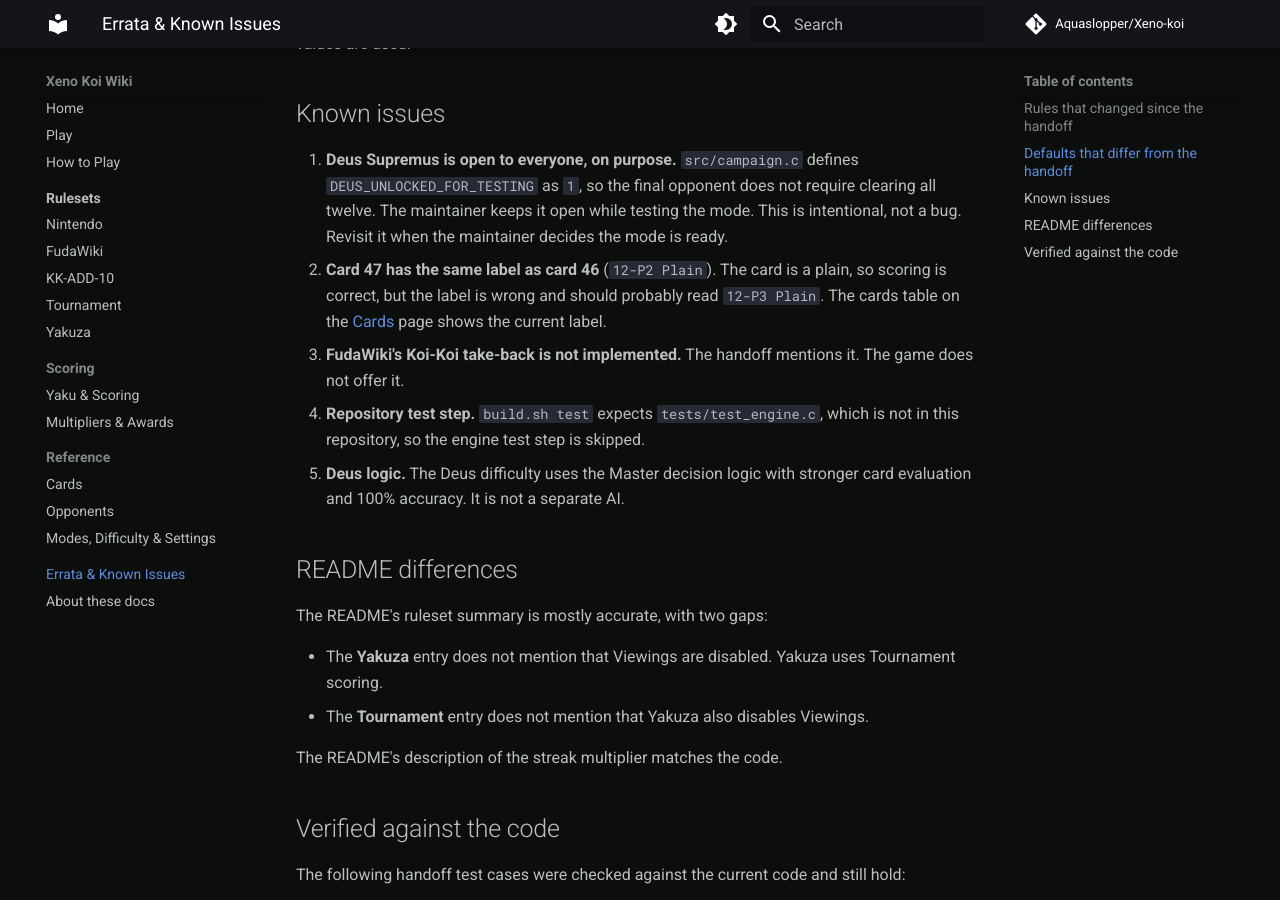
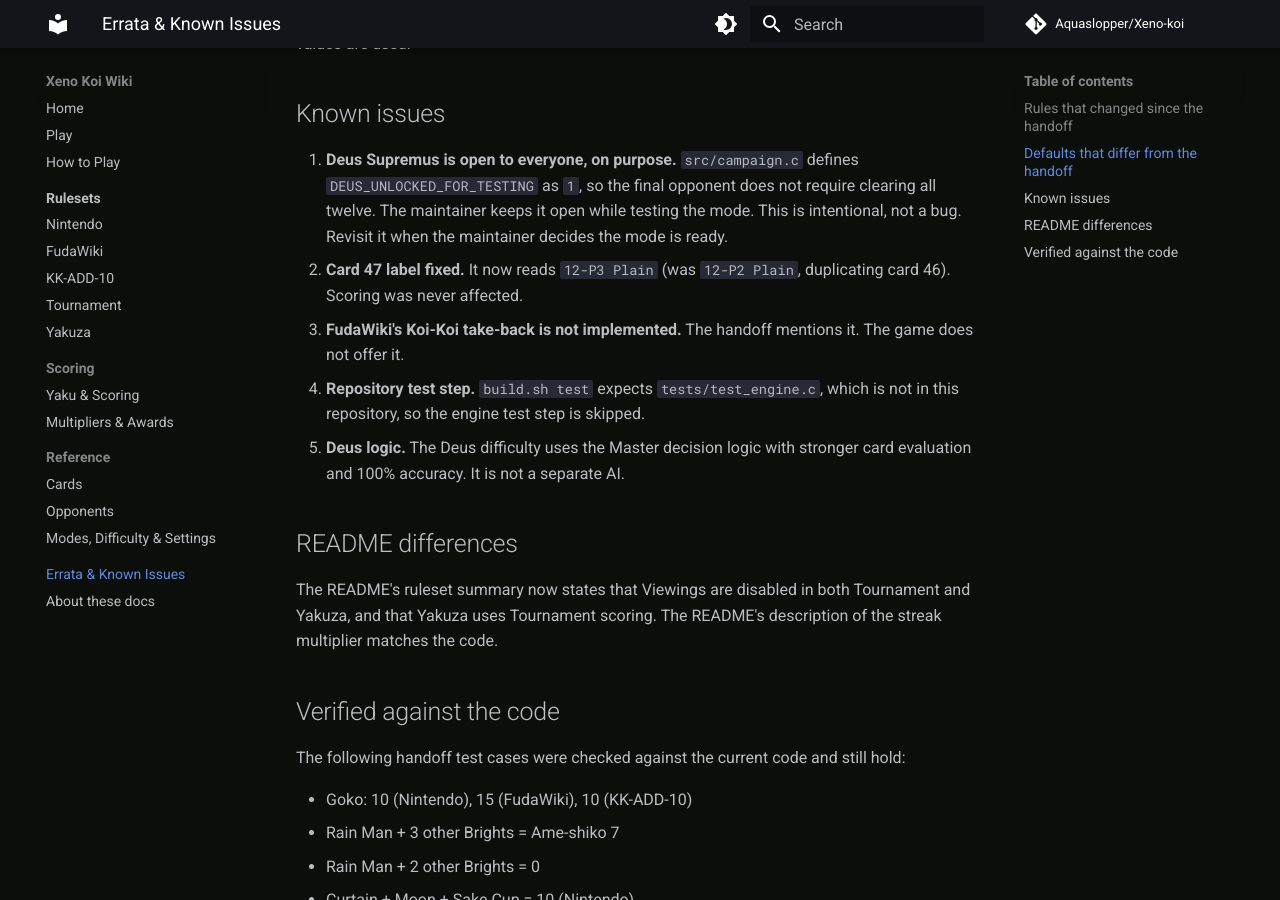
Before and after one commit to Aquaslopper/Xeno-koi, an MkDocs documentation site: the page built from docs/errata.md, in a window 1280 px wide and 900 px high, scrolled down 1646 px. Built offline with MkDocs 1.6.1 and Material for MkDocs 9.7.7, drawn with Linux system fonts in a browser that asks for light colours; comment, search, counter and statistics services are not loaded.

Commit message:
Fix card 47 label, split round/match stats, clarify README viewings and Deus docs
Co-authored-by: arena-agent <297053741+arena-agent@users.noreply.github.com>

```diff
--- a/docs/errata.md
+++ b/docs/errata.md
@@ -28,19 +28,14 @@ Both defaults only apply when `settings.txt` is missing. Once the file is saved,
 ## Known issues
 
 1. **Deus Supremus is open to everyone, on purpose.** `src/campaign.c` defines `DEUS_UNLOCKED_FOR_TESTING` as `1`, so the final opponent does not require clearing all twelve. The maintainer keeps it open while testing the mode. This is intentional, not a bug. Revisit it when the maintainer decides the mode is ready.
-2. **Card 47 has the same label as card 46** (`12-P2 Plain`). The card is a plain, so scoring is correct, but the label is wrong and should probably read `12-P3 Plain`. The cards table on the [Cards](reference/cards.md) page shows the current label.
+2. **Card 47 label fixed.** It now reads `12-P3 Plain` (was `12-P2 Plain`, duplicating card 46). Scoring was never affected.
 3. **FudaWiki's Koi-Koi take-back is not implemented.** The handoff mentions it. The game does not offer it.
 4. **Repository test step.** `build.sh test` expects `tests/test_engine.c`, which is not in this repository, so the engine test step is skipped.
 5. **Deus logic.** The Deus difficulty uses the Master decision logic with stronger card evaluation and 100% accuracy. It is not a separate AI.
 
 ## README differences
 
-The README's ruleset summary is mostly accurate, with two gaps:
-
-- The **Yakuza** entry does not mention that Viewings are disabled. Yakuza uses Tournament scoring.
-- The **Tournament** entry does not mention that Yakuza also disables Viewings.
-
-The README's description of the streak multiplier matches the code.
+The README's ruleset summary now states that Viewings are disabled in both Tournament and Yakuza, and that Yakuza uses Tournament scoring. The README's description of the streak multiplier matches the code.
 
 ## Verified against the code
 
```
Also changed, not shown: README.md (+2 -2 lines), docs/reference/cards.md (+1 -1 lines), 4 other files.
